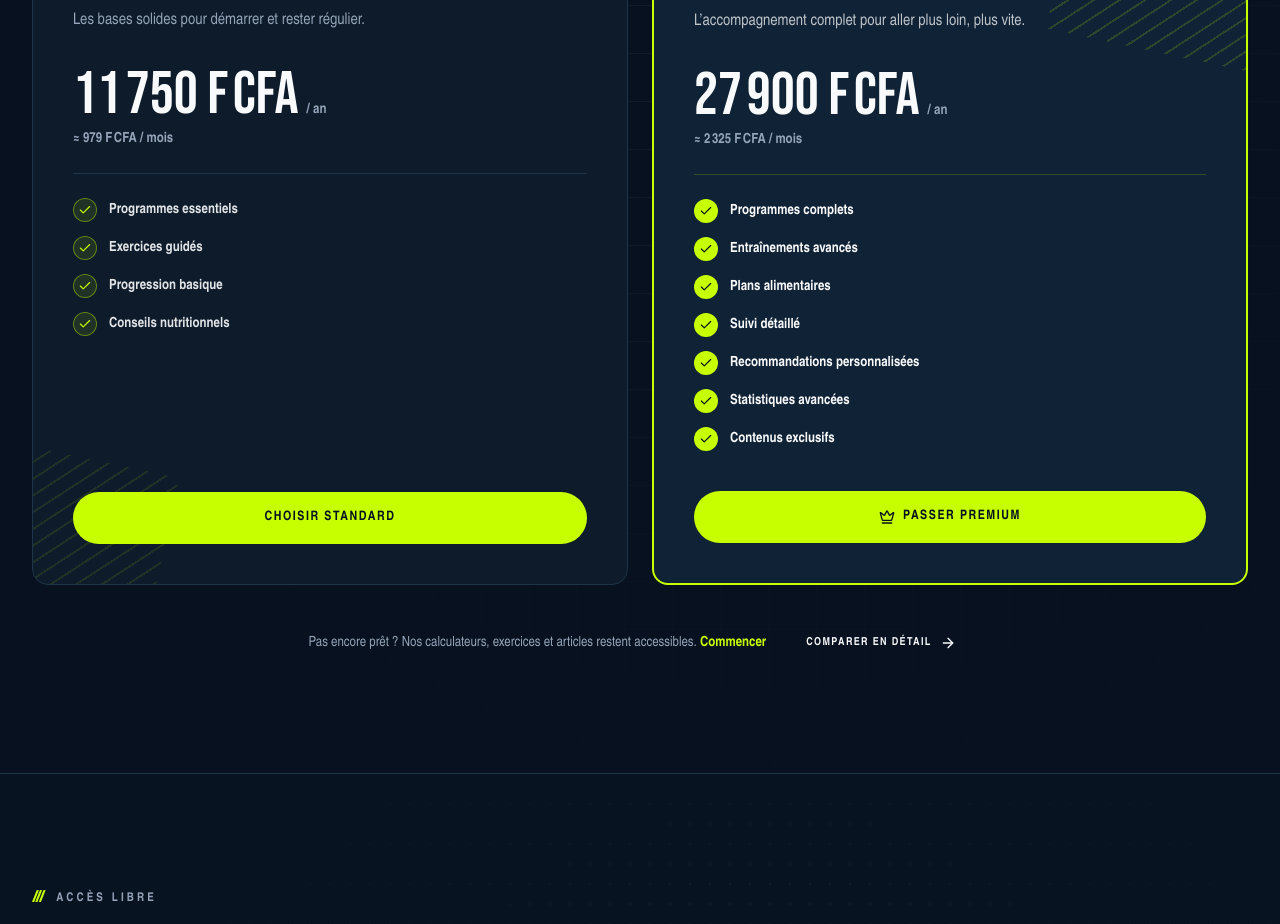
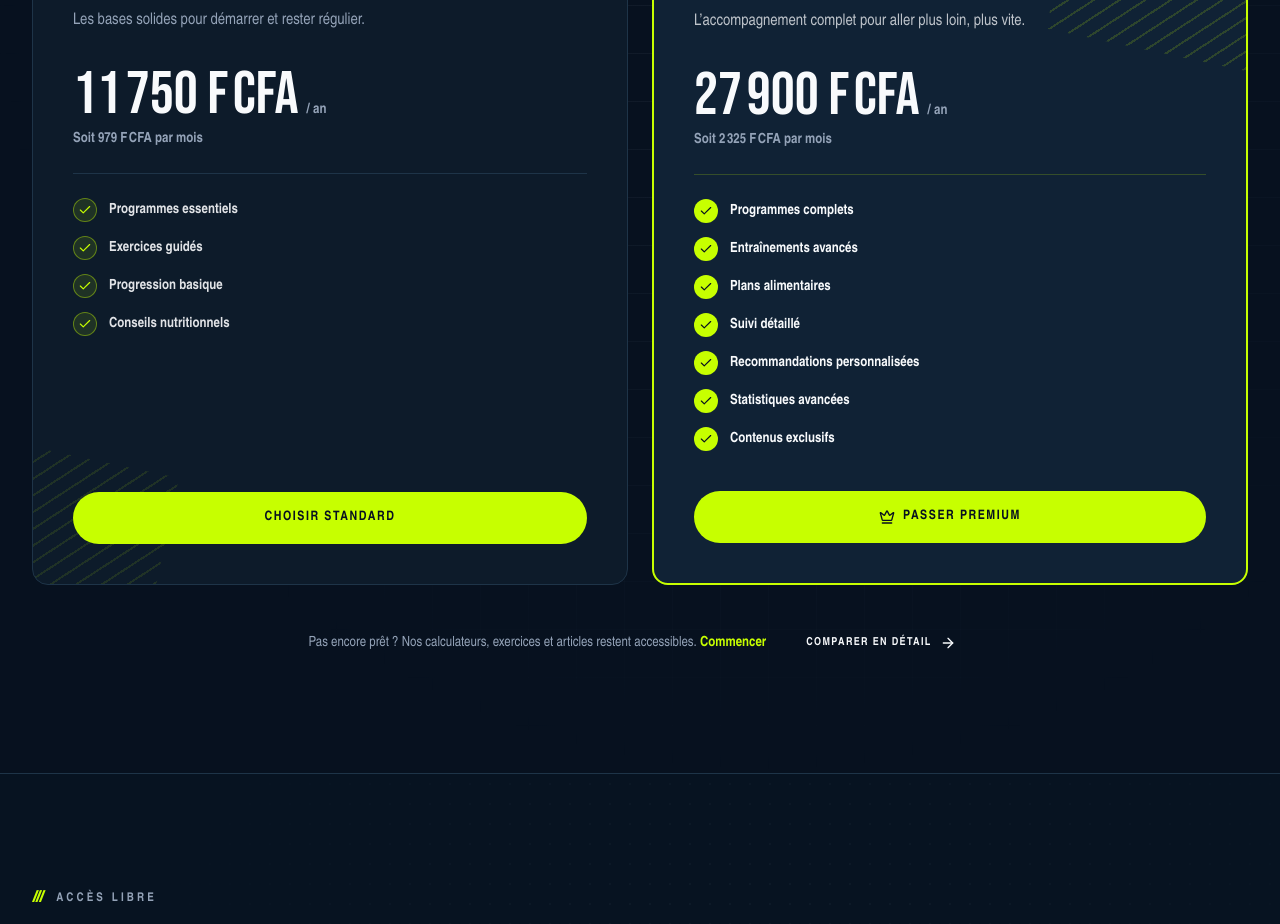
Before and after one commit to PapaFofana20/HEALTH_IS_PRICELESS, a React (Vite) app in the folder frontend/: page / in a window 1280 px wide. Shown: the part 2500-3424 px from the top of the page. Built offline with nearby package versions, Linux system fonts and the light colour scheme; no server answers; the database is empty; a web font is replaced by a local one.

Commit message:
feat(pricing): monthly equivalent as 'Soit X par mois' instead of approx sign

```diff
--- a/frontend/src/components/features/dashboard/PlanShowcaseCard.tsx
+++ b/frontend/src/components/features/dashboard/PlanShowcaseCard.tsx
@@ -119,7 +119,7 @@ export function PlanShowcaseCard({ plan, variant = 'compact' }: PlanShowcaseCard
             <span className="text-sm font-semibold text-muted">{t.plans.perYear}</span>
           </div>
           <p className="mt-1 text-sm font-semibold text-muted">
-            ≈ {fmtPrice(price.monthlyEquivalent)} {t.plans.perMonth}
+            {t.plans.monthlyEquiv(fmtPrice(price.monthlyEquivalent))}
           </p>
 
           <Button fullWidth className="mt-6" onClick={() => setOpen(true)}>
@@ -179,7 +179,7 @@ export function PlanShowcaseCard({ plan, variant = 'compact' }: PlanShowcaseCard
               <span className="text-sm font-semibold text-muted">{t.plans.perYear}</span>
             </p>
             <p className="mt-1 text-sm font-semibold text-muted">
-              ≈ {fmtPrice(price.monthlyEquivalent)} {t.plans.perMonth}
+              {t.plans.monthlyEquiv(fmtPrice(price.monthlyEquivalent))}
             </p>
             <Button onClick={() => setPending(true)}>{t.dashboard.coaching.start}</Button>
           </div>
--- a/frontend/src/components/features/programs/PlanComparison.tsx
+++ b/frontend/src/components/features/programs/PlanComparison.tsx
@@ -20,7 +20,7 @@ function PriceBlock({ plan, goal }: { plan: Plan; goal: Goal }) {
         <span className="text-sm font-semibold text-muted">{t.plans.perYear}</span>
       </p>
       <p className="mt-1 text-sm font-semibold text-muted">
-        ≈ {fmtPrice(price.monthlyEquivalent)} {t.plans.perMonth}
+        {t.plans.monthlyEquiv(fmtPrice(price.monthlyEquivalent))}
       </p>
     </div>
   );
--- a/frontend/src/locales/en.ts
+++ b/frontend/src/locales/en.ts
@@ -136,6 +136,7 @@ export const en: Translations = {
     goalLabel: 'Your goal',
     perMonth: '/ month',
     perYear: '/ year',
+    monthlyEquiv: (price: string) => `That's ${price} per month`,
     recommended: 'Recommended',
     currentPlan: 'Your current plan',
     activated: (plan: string) => `${plan} plan activated. Enjoy your training!`,
--- a/frontend/src/locales/fr.ts
+++ b/frontend/src/locales/fr.ts
@@ -137,6 +137,7 @@ export const fr = {
     goalLabel: 'Ton objectif',
     perMonth: '/ mois',
     perYear: '/ an',
+    monthlyEquiv: (price: string) => `Soit ${price} par mois`,
     recommended: 'Recommandé',
     currentPlan: 'Ton plan actuel',
     activated: (plan: string) => `Formule ${plan} activée. Bon entraînement !`,
--- a/frontend/src/pages/PaymentPage.tsx
+++ b/frontend/src/pages/PaymentPage.tsx
@@ -69,7 +69,7 @@ export default function PaymentPage() {
               {fmtPrice(price.annual)} <span className="text-base text-muted">{t.plans.perYear}</span>
             </p>
             <p className="mt-1 text-sm font-semibold text-muted">
-              ≈ {fmtPrice(price.monthlyEquivalent)} {t.plans.perMonth}
+              {t.plans.monthlyEquiv(fmtPrice(price.monthlyEquivalent))}
             </p>
           </>
         )}
```
